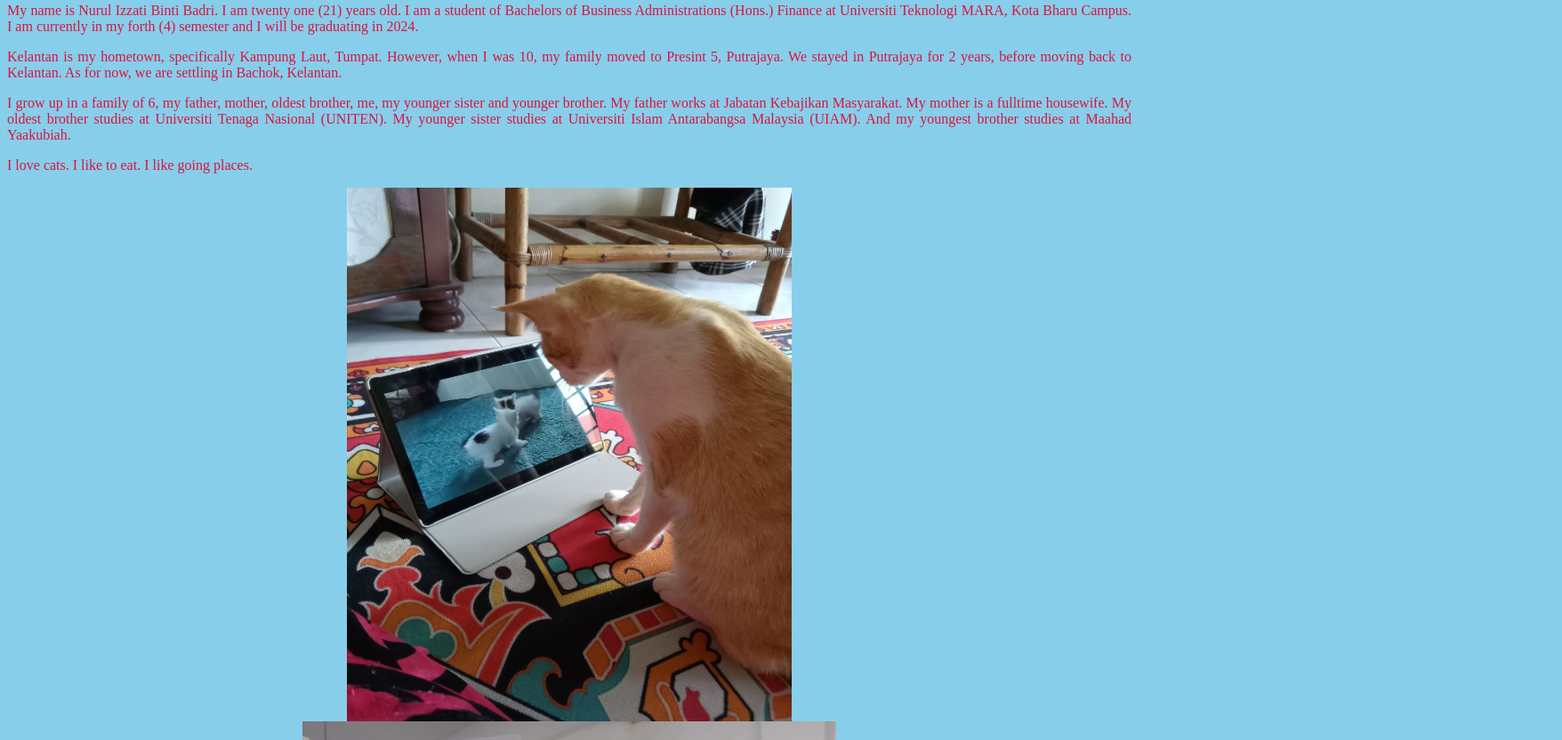
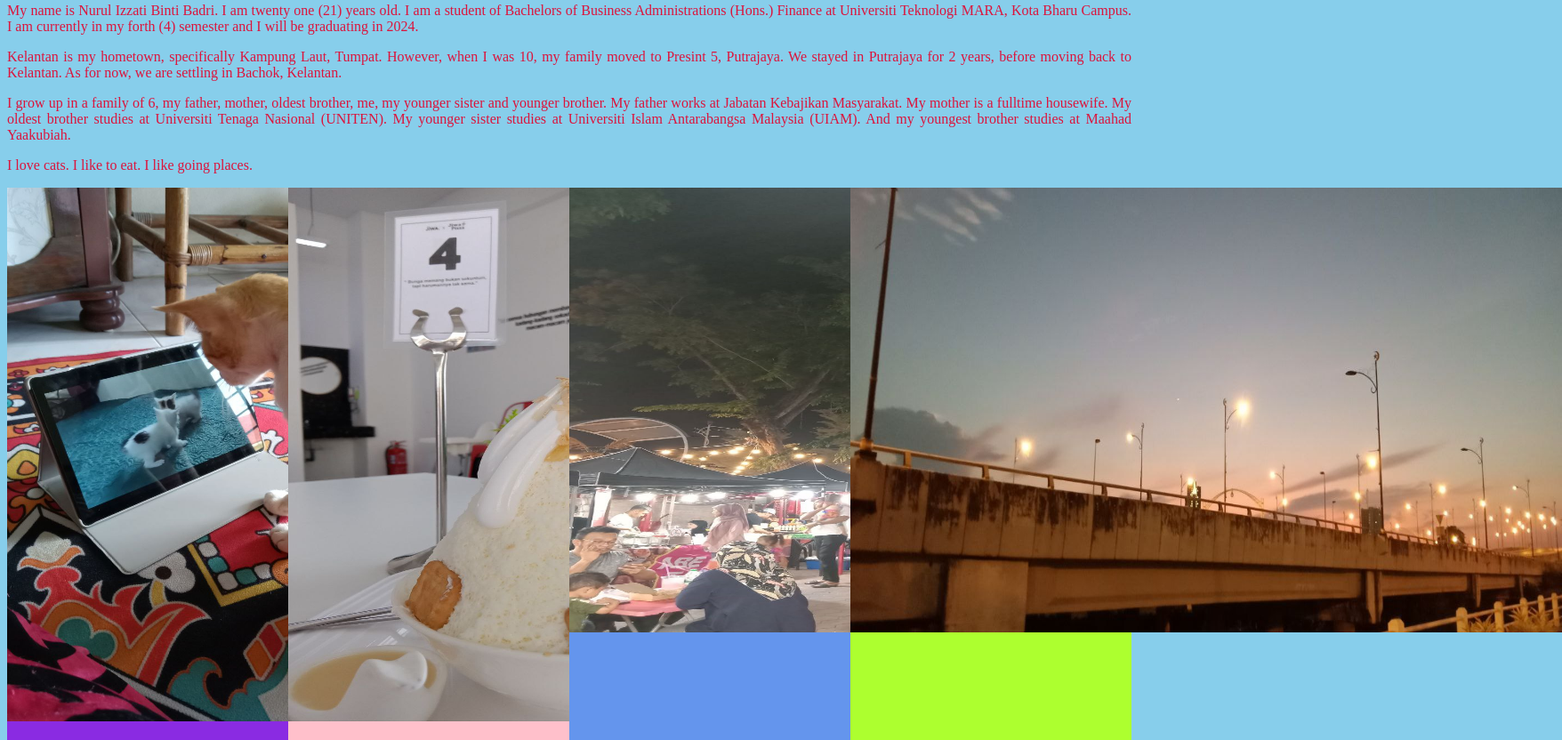
Before and after one commit to izzatibadri/23_ims456_2424a_individual, a plain HTML site: page biodata.html in a window 1280 px wide. Shown: the part 604-1436 px from the top of the page at 89% size, 1756 px wide, since content can reach past the window. Drawn offline with Linux system fonts and the light colour scheme; files that its build step writes are made by us from their sources; files whose address does not match are found by name.

Commit message:
Add files via upload

```diff
--- a/biodata.html
+++ b/biodata.html
@@ -28,16 +28,16 @@
 
 <p>I love cats. I like to eat. I like going places.</p>
 
-<div class="content" align="center">
+<div class="box1" align="center">
     <img src="images/pic17.jpg" width="500px" height="600px">
 </div>
-<div class="content" align="center">
+<div class="box2" align="center">
     <img src="images/pic18.jpg" width="600px" height="600px">
 </div>
-<div class="content" align="center">
+<div class="box3" align="center">
     <img src="images/pic19.jpg" width="800px" height="500px">
 </div>
-<div class="content" align="center">
+<div class="box4" align="center">
     <img src="images/pic20.jpg" width="800px" height="500px">
 </div>
 
```
Also changed, not shown: education.html (+7 -0 lines), experience.html (+1 -1 lines), mypassion.html (+1 -1 lines).
